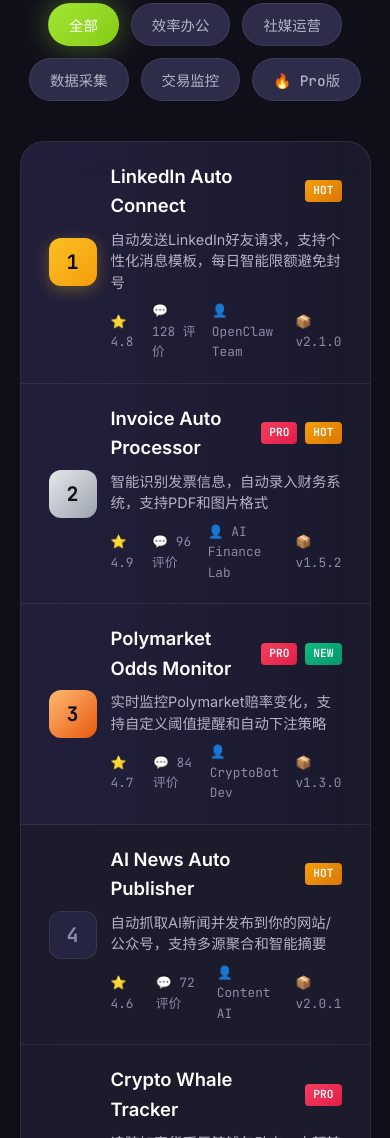
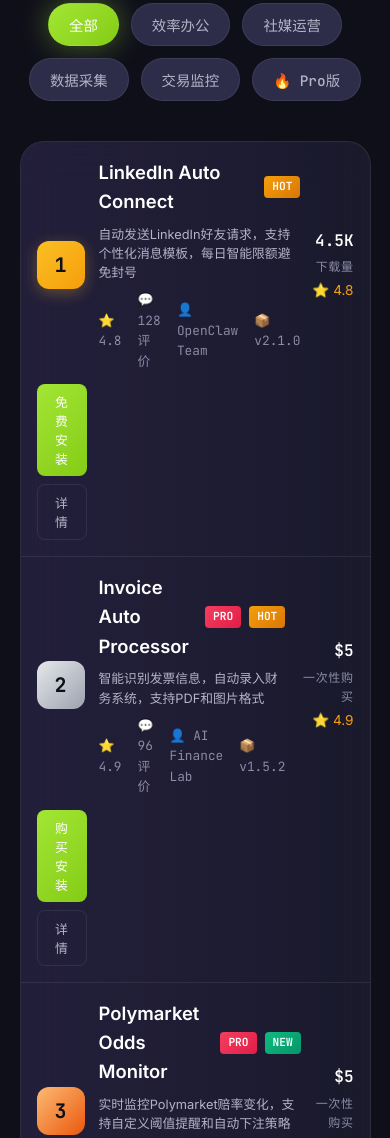
Before and after one commit to Jomarmorning/ai-news-hub, a plain HTML site: page public/openclaw.html in a window 390 px wide. Shown: the part 1629-2767 px from the top of the page. Drawn offline with Linux system fonts and the light colour scheme.

Commit message:
Fix OpenClaw mobile skill ranking display

```diff
--- a/public/css/openclaw.css
+++ b/public/css/openclaw.css
@@ -2028,14 +2028,44 @@
     }
 
     .skill-item {
-        grid-template-columns: 50px 1fr;
+        grid-template-columns: 50px 1fr auto;
         gap: 12px;
-    }
-
-    .skill-category,
-    .skill-stats,
+        padding: 16px;
+    }
+
+    .skill-category {
+        display: none;
+    }
+
+    .skill-stats {
+        display: flex;
+        flex-direction: column;
+        align-items: flex-end;
+        font-size: 0.75rem;
+    }
+
     .skill-actions {
-        display: none;
+        display: flex;
+        flex-direction: column;
+        gap: 8px;
+    }
+
+    .skill-downloads {
+        font-size: 1rem;
+    }
+
+    .skill-info h4 {
+        font-size: 0.95rem;
+    }
+
+    .skill-desc {
+        font-size: 0.8rem;
+    }
+
+    .btn-install,
+    .btn-details {
+        padding: 8px 14px;
+        font-size: 0.8rem;
     }
 
     .skill-categories {
```
